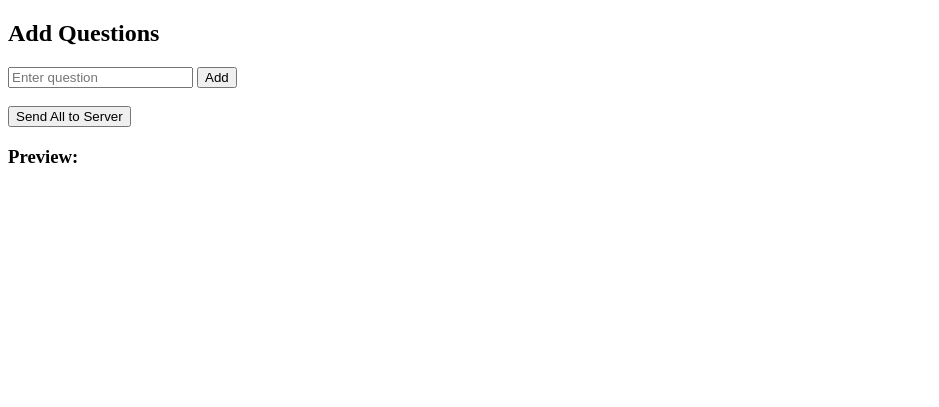
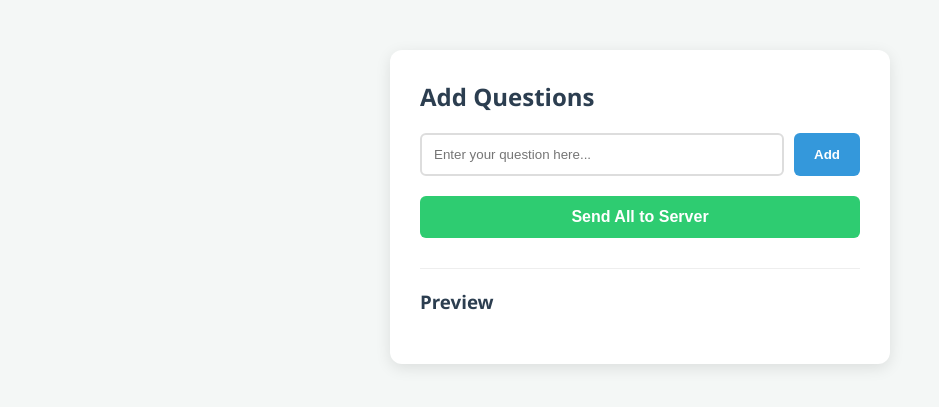
Before and after one commit to ProtazSarkar/QuestionBanch, a Flask app: page / in a window 1280 px wide. Shown: the top 407 px of the page, without its empty margins (0-939 px from the left). Run offline with Flask 3, Linux system fonts and the light colour scheme.

Commit message:
comitted

```diff
--- a/templates/index.html
+++ b/templates/index.html
@@ -2,55 +2,29 @@
 <html>
 <head>
     <title>Question Input</title>
+    <link rel="stylesheet" href="style.css">
 </head>
 <body>
 
-<h2>Add Questions</h2>
+<div class="container">
+    <h2>Add Questions</h2>
 
-<input type="text" id="questionBox" placeholder="Enter question">
-<button onclick="addQuestion()">Add</button>
+    <div class="input-group">
+        <input type="text" id="questionBox" placeholder="Enter your question here...">
+        <button class="btn-add" onclick="addQuestion()">Add</button>
+    </div>
 
-<br><br>
-<button onclick="sendAll()">Send All to Server</button>
+    <div class="actions">
+        <button class="btn-send" onclick="sendAll()">Send All to Server</button>
+    </div>
 
-<h3>Preview:</h3>
-<ul id="preview"></ul>
+    <div class="preview-section">
+        <h3>Preview</h3>
+        <ul id="preview"></ul>
+    </div>
+</div>
 
-<script>
-let questions = [];   // stores all questions
-
-function addQuestion(){
-    let q = document.getElementById("questionBox").value;
-
-    if(q.trim() === "") return;
-
-    questions.push(q);
-
-    // show preview
-    let li = document.createElement("li");
-    li.textContent = q;
-    document.getElementById("preview").appendChild(li);
-
-    document.getElementById("questionBox").value="";
-}
-
-function sendAll(){
-    fetch("/", {
-        method: "POST",
-        headers: {
-            "Content-Type": "application/json"
-        },
-        body: JSON.stringify({
-            questions: questions
-        })
-    })
-    .then(res => res.json())
-    .then(data => {
-        alert("Server response: " + data.message);
-    })
-    .catch(err => console.log(err));
-}
-</script>
+<script src="index.js"></script>
 
 </body>
 </html>
--- /dev/null
+++ b/templates/index.js
@@ -0,0 +1,34 @@
+let questions = [];   // stores all questions
+
+function addQuestion(){
+    let q = document.getElementById("questionBox").value;
+
+    if(q.trim() === "") return;
+
+    questions.push(q);
+
+    // show preview
+    let li = document.createElement("li");
+    li.textContent = q;
+    document.getElementById("preview").appendChild(li);
+
+    document.getElementById("questionBox").value="";
+}
+
+function sendAll(){
+
+    fetch("/", {
+        method: "POST",
+        headers: {
+            "Content-Type": "application/json"
+        },
+        body: JSON.stringify({
+            questions: questions
+        })
+    })
+    .then(res => res.json())
+    .then(data => {
+        alert("Server response: " + data.message);
+    })
+    .catch(err => console.log(err));
+}
--- /dev/null
+++ b/templates/style.css
@@ -0,0 +1,106 @@
+
+* {
+    box-sizing: border-box;
+    margin: 0;
+    padding: 0;
+}
+
+body {
+    font-family: 'Segoe UI', Tahoma, Geneva, Verdana, sans-serif;
+    background-color: #f4f7f6;
+    display: flex;
+    justify-content: center;
+    padding-top: 50px;
+    color: #333;
+}
+
+.container {
+    background: #fff;
+    padding: 30px;
+    border-radius: 12px;
+    box-shadow: 0 4px 15px rgba(0, 0, 0, 0.1);
+    width: 100%;
+    max-width: 500px;
+}
+
+h2, h3 {
+    margin-bottom: 20px;
+    color: #2c3e50;
+}
+
+.input-group {
+    display: flex;
+    gap: 10px;
+    margin-bottom: 20px;
+}
+
+input[type="text"] {
+    flex: 1;
+    padding: 12px;
+    border: 2px solid #ddd;
+    border-radius: 6px;
+    outline: none;
+    transition: border-color 0.3s;
+}
+
+input[type="text"]:focus {
+    border-color: #3498db;
+}
+
+button {
+    cursor: pointer;
+    border: none;
+    border-radius: 6px;
+    font-weight: 600;
+    transition: background 0.3s, transform 0.1s;
+}
+
+button:active {
+    transform: scale(0.98);
+}
+
+.btn-add {
+    background-color: #3498db;
+    color: white;
+    padding: 0 20px;
+}
+
+.btn-add:hover {
+    background-color: #2980b9;
+}
+
+.actions {
+    margin-bottom: 30px;
+}
+
+.btn-send {
+    width: 100%;
+    background-color: #2ecc71;
+    color: white;
+    padding: 12px;
+    font-size: 16px;
+}
+
+.btn-send:hover {
+    background-color: #27ae60;
+}
+
+
+.preview-section {
+    border-top: 1px solid #eee;
+    padding-top: 20px;
+}
+
+#preview {
+    list-style: none;
+}
+
+#preview li {
+    background: #f9f9f9;
+    margin-bottom: 8px;
+    padding: 10px 15px;
+    border-left: 4px solid #3498db;
+    border-radius: 4px;
+    font-size: 14px;
+    word-break: break-all;
+}
```
